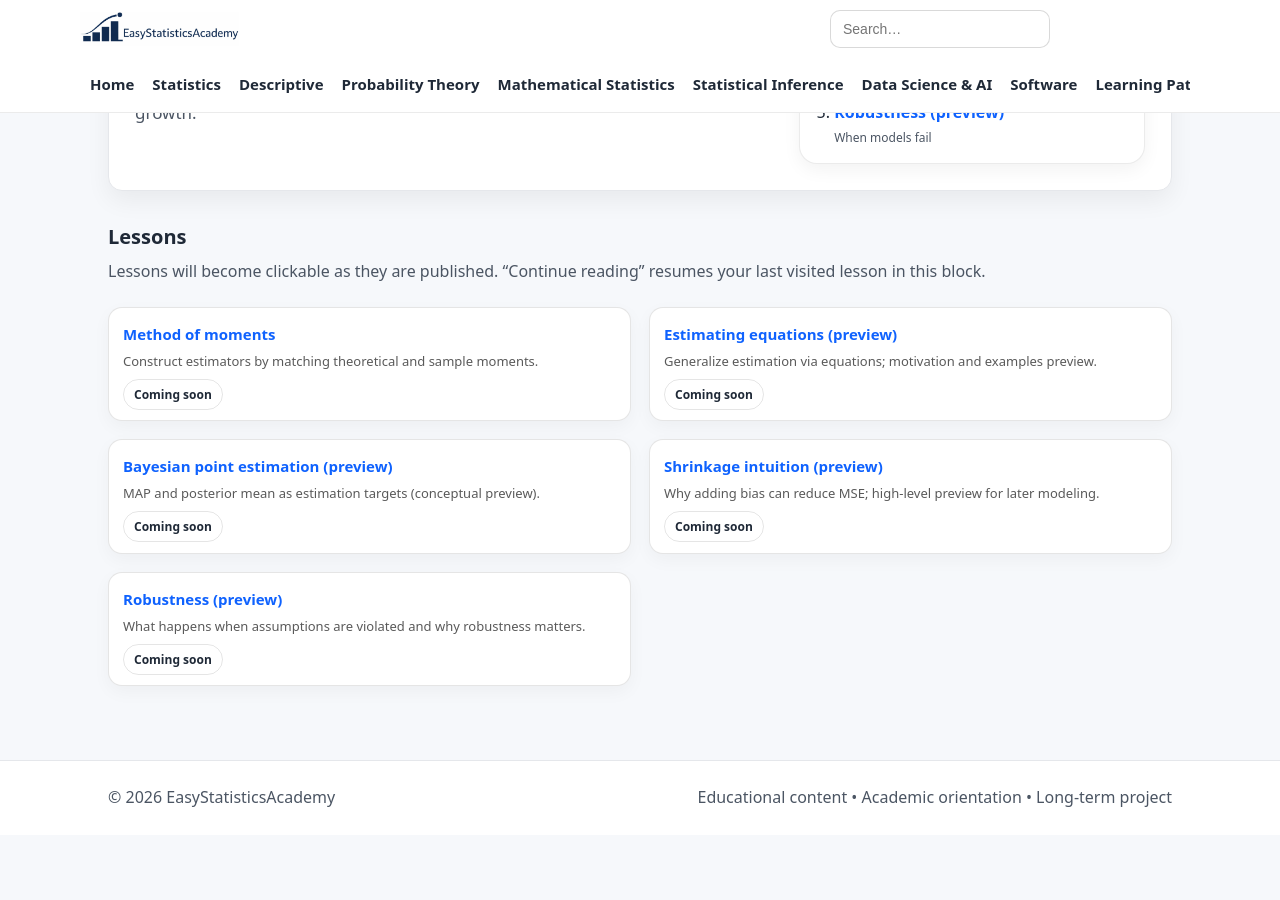
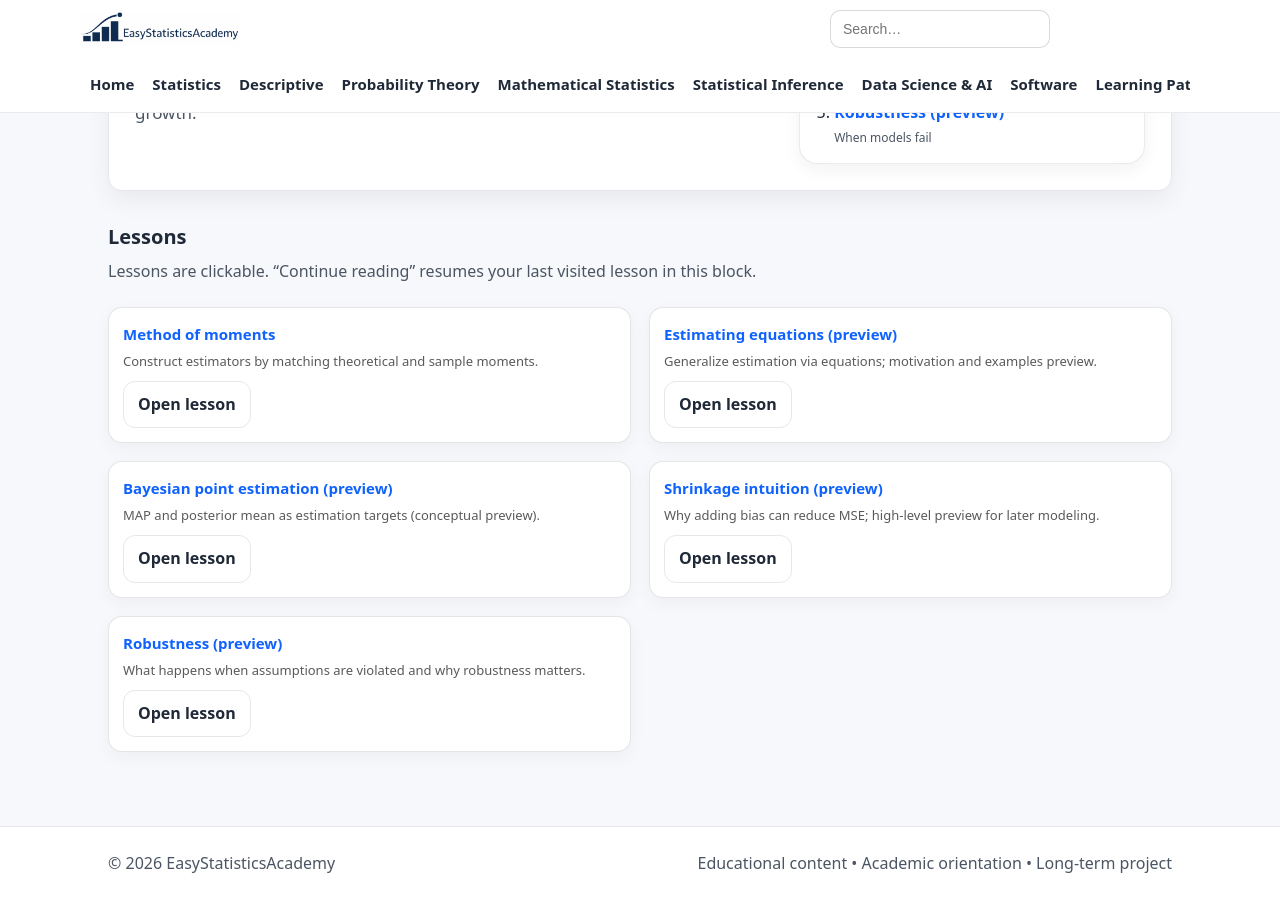
Before and after one commit to ammar-homaida-statistics/easystatisticsacademy, a Jekyll site: the page built from mathematical-statistics/alternative-estimation-methods/index.md, in a window 1280 px wide and 900 px high, scrolled down 573 px. Built offline with Jekyll 4.4.1, drawn with Linux system fonts in a browser that asks for light colours.

Commit message:
Active lessons

```diff
--- a/mathematical-statistics/alternative-estimation-methods/index.md
+++ b/mathematical-statistics/alternative-estimation-methods/index.md
@@ -61,7 +61,7 @@ sidebar: false
 <section class="section" id="lessons">
   <div class="section-head">
     <h2>Lessons</h2>
-    <p>Lessons will become clickable as they are published. “Continue reading” resumes your last visited lesson in this block.</p>
+    <p>Lessons are clickable. “Continue reading” resumes your last visited lesson in this block.</p>
   </div>
 
   <div id="continue-reading-ms-b7" style="display:none; margin-top:0.75rem;">
@@ -75,35 +75,47 @@ sidebar: false
   </div>
 
   <div class="grid grid-2">
+
     <div class="card lesson-card">
       <h3><a href="/mathematical-statistics/alternative-estimation-methods/method-of-moments/">Method of moments</a></h3>
       <p>Construct estimators by matching theoretical and sample moments.</p>
-      <div class="pill-row"><span class="badge">Coming soon</span></div>
+      <div class="pill-row">
+        <a class="btn btn-outline" href="/mathematical-statistics/alternative-estimation-methods/method-of-moments/">Open lesson</a>
+      </div>
     </div>
 
     <div class="card lesson-card">
       <h3><a href="/mathematical-statistics/alternative-estimation-methods/estimating-equations-preview/">Estimating equations (preview)</a></h3>
       <p>Generalize estimation via equations; motivation and examples preview.</p>
-      <div class="pill-row"><span class="badge">Coming soon</span></div>
+      <div class="pill-row">
+        <a class="btn btn-outline" href="/mathematical-statistics/alternative-estimation-methods/estimating-equations-preview/">Open lesson</a>
+      </div>
     </div>
 
     <div class="card lesson-card">
       <h3><a href="/mathematical-statistics/alternative-estimation-methods/bayesian-point-estimation-preview/">Bayesian point estimation (preview)</a></h3>
       <p>MAP and posterior mean as estimation targets (conceptual preview).</p>
-      <div class="pill-row"><span class="badge">Coming soon</span></div>
+      <div class="pill-row">
+        <a class="btn btn-outline" href="/mathematical-statistics/alternative-estimation-methods/bayesian-point-estimation-preview/">Open lesson</a>
+      </div>
     </div>
 
     <div class="card lesson-card">
       <h3><a href="/mathematical-statistics/alternative-estimation-methods/shrinkage-intuition-preview/">Shrinkage intuition (preview)</a></h3>
       <p>Why adding bias can reduce MSE; high-level preview for later modeling.</p>
-      <div class="pill-row"><span class="badge">Coming soon</span></div>
+      <div class="pill-row">
+        <a class="btn btn-outline" href="/mathematical-statistics/alternative-estimation-methods/shrinkage-intuition-preview/">Open lesson</a>
+      </div>
     </div>
 
     <div class="card lesson-card">
       <h3><a href="/mathematical-statistics/alternative-estimation-methods/robustness-preview/">Robustness (preview)</a></h3>
       <p>What happens when assumptions are violated and why robustness matters.</p>
-      <div class="pill-row"><span class="badge">Coming soon</span></div>
+      <div class="pill-row">
+        <a class="btn btn-outline" href="/mathematical-statistics/alternative-estimation-methods/robustness-preview/">Open lesson</a>
+      </div>
     </div>
+
   </div>
 </section>
 
```
